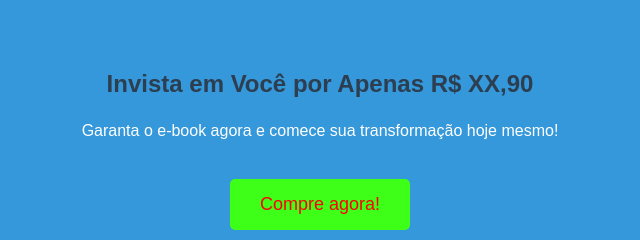
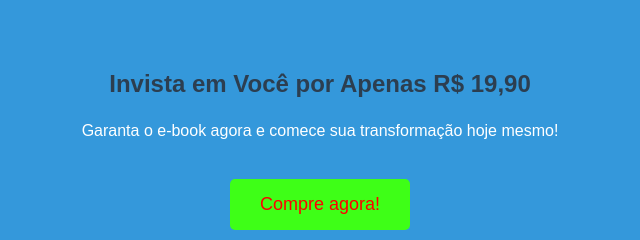
Before and after one commit to duduvieira/emagrecimentosustentavel, a plain HTML site: page index.html in a window 1280 px wide. Shown: the part 835-1075 px from the top of the page, 320-960 px from the left. Drawn offline with Linux system fonts and the light colour scheme.

Commit message:
Update index.html

```diff
--- a/index.html
+++ b/index.html
@@ -46,7 +46,7 @@
 
   <section class="purchase" id="compra">
     <div class="container">
-      <h2>Invista em Você por Apenas R$ XX,90</h2>
+      <h2>Invista em Você por Apenas R$ 19,90</h2>
       <p>Garanta o e-book agora e comece sua transformação hoje mesmo!</p>
       <button class="btn-primary" onclick="comprar()">Compre agora!</button>
     </div>
```
